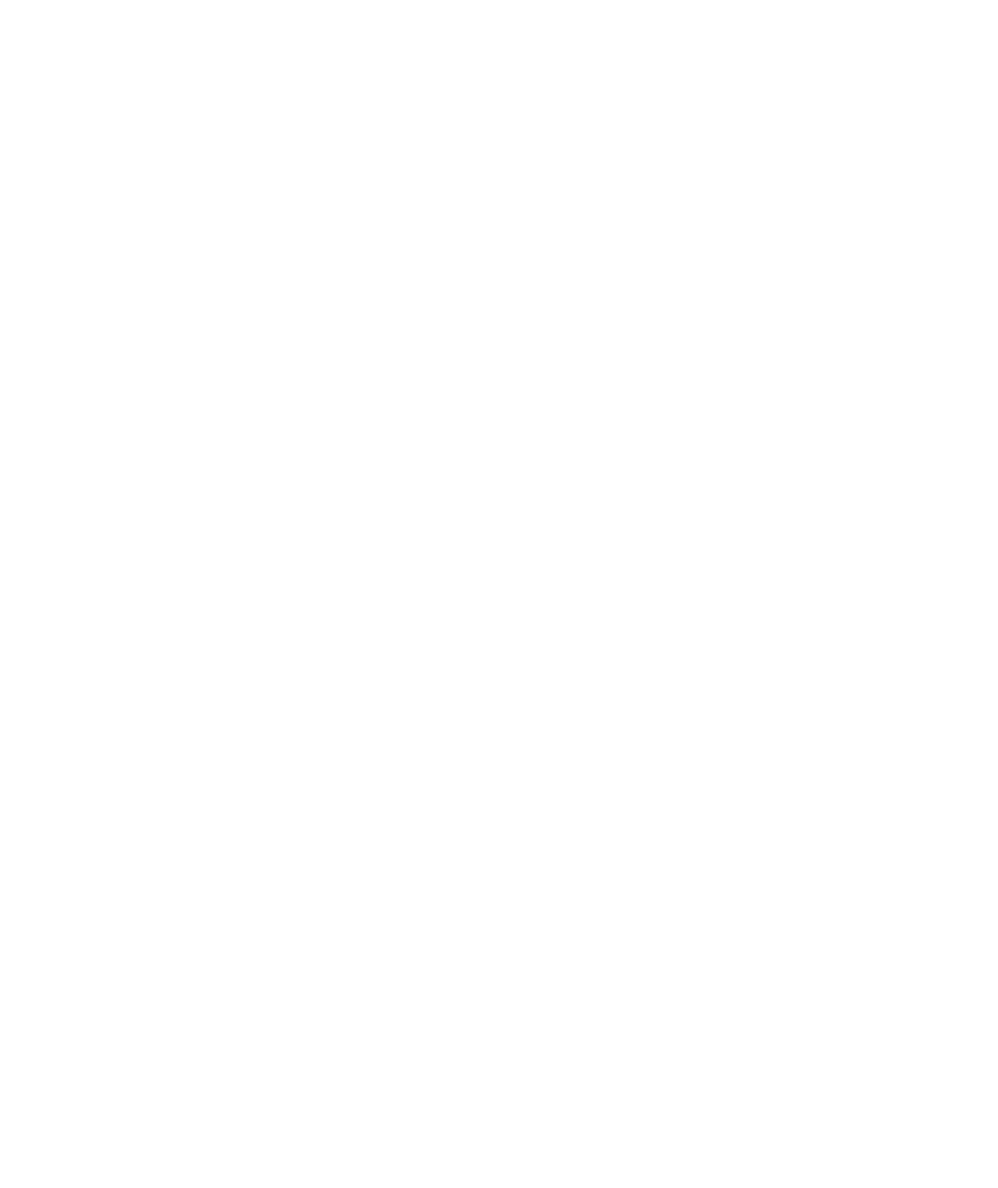
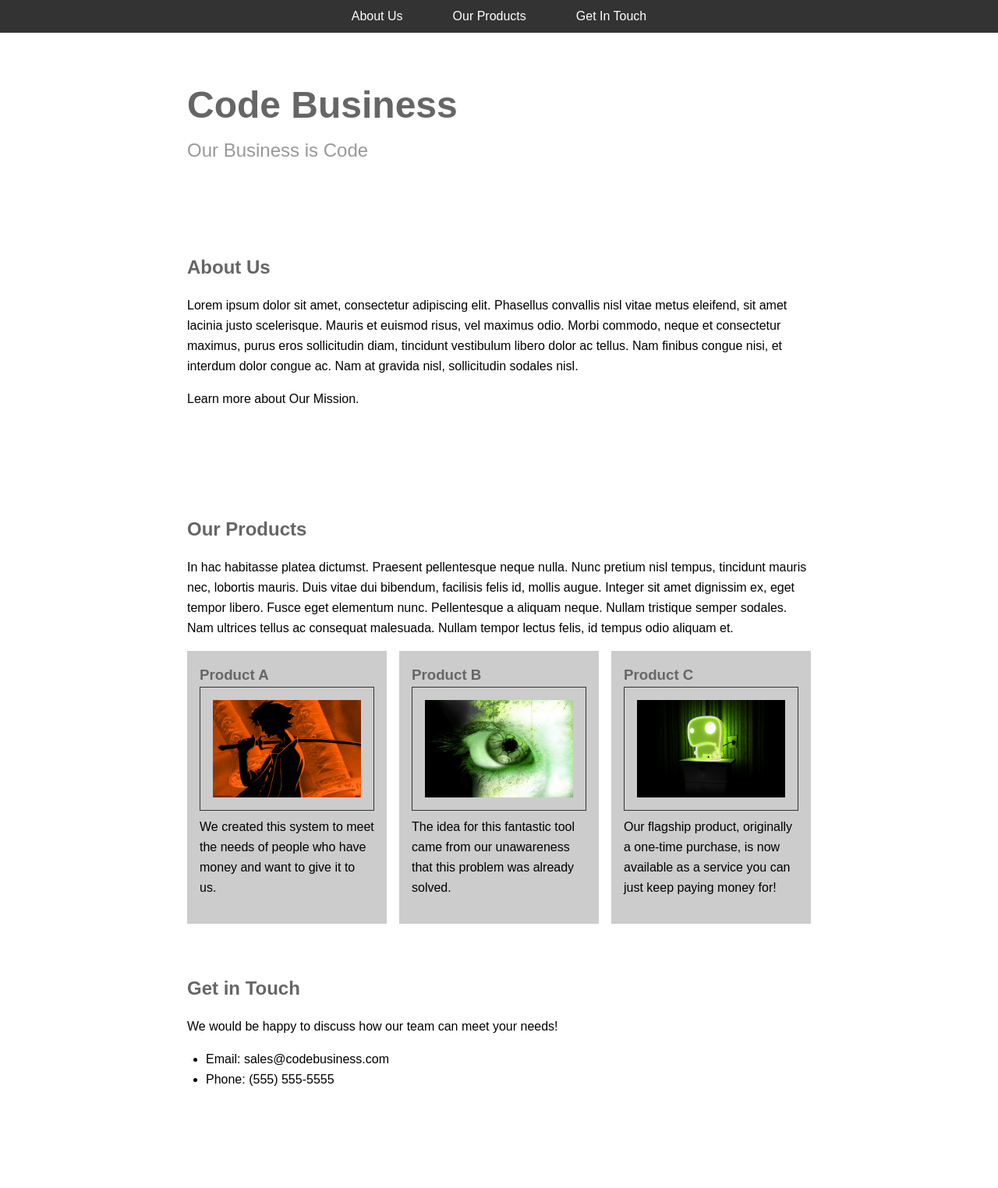
Before and after one commit to alexanderjalbright/CSSPractice, a plain HTML site: page FlexExercise/index.html in a window 1280 px wide. Shown: the top 1524 px of the page at 78% size. Before the commit the page ends 800 px from the top, so only its background shows below. Drawn offline with Linux system fonts and the light colour scheme.

Commit message:
Finished Code Business

```diff
--- a/FlexExercise/index.html
+++ b/FlexExercise/index.html
@@ -1,13 +1,60 @@
 <!DOCTYPE html>
 <html lang="en">
-    <title>Code</title>
-
+    <title>Code Business</title>
     <head>
         <meta charset="UTF-8" />
         <meta name="viewport" content="width=device-width, initial-scale=1.0" />
         <link rel="stylesheet" href="./style.css" />
     </head>
     <body>
+        <header>
+            <h1> Code Business</h1>
+            <span>Our Business is Code</span>
+        </header>
 
+        <main>
+            <section id="aboutUs">
+                <h2>About Us</h2>
+                <p>Lorem ipsum dolor sit amet, consectetur adipiscing elit. Phasellus convallis nisl vitae metus eleifend, sit amet lacinia justo scelerisque. Mauris et euismod risus, vel maximus odio. Morbi commodo, neque et consectetur maximus, purus eros sollicitudin diam, tincidunt vestibulum libero dolor ac tellus. Nam finibus congue nisi, et interdum dolor congue ac. Nam at gravida nisl, sollicitudin sodales nisl.</p>
+                <p>Learn more about Our Mission. </p>
+            </section>
+            <section id="ourProducts">
+                <h2>Our Products</h2>
+                <p>In hac habitasse platea dictumst. Praesent pellentesque neque nulla. Nunc pretium nisl tempus, tincidunt mauris nec, lobortis mauris. Duis vitae dui bibendum, facilisis felis id, mollis augue. Integer sit amet dignissim ex, eget tempor libero. Fusce eget elementum nunc. Pellentesque a aliquam neque. Nullam tristique semper sodales. Nam ultrices tellus ac consequat malesuada. Nullam tempor lectus felis, id tempus odio aliquam et.</p>
+                <div id="products">
+                    <article>
+                        <h3>Product A</h3>
+                        <img src="./images/Product1.jpg"/>
+                        <p>We created this system to meet the needs of people who have money and want to give it to us.</p>
+                    </article>
+                    <article>
+                        <h3>Product B</h3>
+                        <img src="./images/Product2.jpg"/>
+                        <p>The idea for this fantastic tool came from our unawareness that this problem was already solved.</p>
+                    </article>
+                    <article>
+                        <h3>Product C</h3>
+                        <img src="./images/Product3.jpg"/>
+                        <p>Our flagship product, originally a one-time purchase, is now available as a service you can just keep paying money for!</p>
+                    </article>
+                </div>
+            </section>
+            <section id="getInTouch">
+                <h2>Get in Touch</h2>
+                <p>We would be happy to discuss how our team can meet your needs!</p>
+                <ul>
+                    <li>Email: sales@codebusiness.com</li>
+                    <li>Phone: (555) 555-5555</li>
+                </ul>
+            </section>
+        </main>
+        <nav>
+            <a href="#aboutUs">About Us</a>
+            <a href="#ourProducts">Our Products</a>
+            <a href="#getInTouch">Get In Touch</a>
+        </nav>
+        <footer>
+            &copy; 2018 Code Business
+        </footer>
     </body>
 </html>
--- a/FlexExercise/style.css
+++ b/FlexExercise/style.css
@@ -0,0 +1,99 @@
+*{
+    font-family: sans-serif;
+    line-height: 1.618em;
+    box-sizing: border-box;
+    margin: 0;
+    padding: 0;
+
+
+}
+
+html{
+    font-size: 16px;
+    margin-top: 3em;
+}
+
+h1, h2, h3{
+    color: #666;
+}
+
+header, main, footer{
+    margin: 0 auto;
+    max-width: 800px;
+}
+
+header{
+    padding: 3em 0;
+}
+
+header h1{
+    font-size: 3em;
+}
+
+header span{
+    font-size: 1.5em;
+    color: #999;
+}
+
+nav{
+    position: fixed;
+    top: 0;
+    left: 0;
+    width: 100%;
+    display: flex;
+    flex-flow: row;
+    justify-content: center;
+    background: #333;
+}
+
+nav a{
+    padding: 0.5em 2em;
+    text-decoration: none;
+    color: #fff;
+}
+
+nav a:hover{
+    background: #666;
+}
+
+section{
+    margin: 1em 0;
+    padding-top: 3em;
+    min-height: 20em;
+}
+
+section > p {
+    margin: 1em 0;
+}
+
+section ul{
+    padding-left: 1.5em;
+}
+
+#products{
+    display: grid;
+    grid-template-columns: repeat(3, 1fr);
+    grid-column-gap: 1em;
+}
+
+#products article{
+    background: #ccc;
+    padding: 1em;
+}
+
+#products article img{
+    background: #ccc;
+    padding: 1em;
+    width: 100%;
+    height: 50%;
+    border: 1px solid #333;
+}
+
+footer{
+    margin-top: 2em;
+    margin-bottom: 1em;
+    background: #666;
+    color: #fff;
+    padding: 1em 0;
+    text-align: center;
+}
```
Also changed, not shown: FlexExercise/images/Product1.jpg (added), FlexExercise/images/Product2.jpg (added), FlexExercise/images/Product3.jpg (added).
